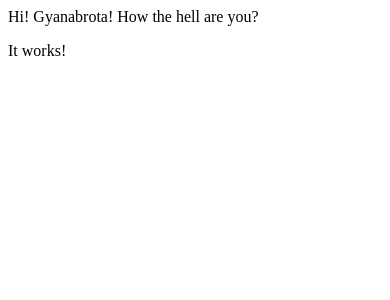
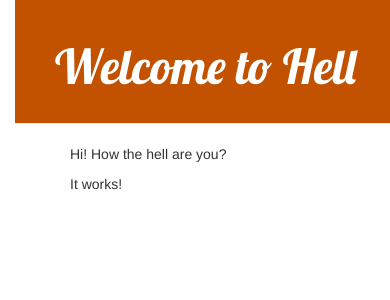
Before and after one commit to KOUSIKROY101/my-first-blog, a Django app: page / in a window 390 px wide. Shown: the top 300 px of the page. Run offline with Django 3.2, Linux system fonts and the light colour scheme; data that the repository does not hold is empty; some libraries are stand-ins or nearby versions.

Commit message:
added view and template for detailed blog post and added css for decoration

```diff
--- /dev/null
+++ b/blog/static/css/blog.css
@@ -0,0 +1,55 @@
+h1 a,h2 a{
+	color: #C25100;
+	font-family: 'Lobster';
+
+}
+body{
+	padding-left: 15px;
+
+}
+.page-header {
+    background-color: #C25100;
+    margin-top: 0;
+    padding: 20px 20px 20px 40px;
+}
+
+.page-header h1, .page-header h1 a, .page-header h1 a:visited, .page-header h1 a:active {
+    color: #ffffff;
+    font-size: 36pt;
+    text-decoration: none;
+}
+
+.content {
+    margin-left: 40px;
+}
+
+h1, h2, h3, h4 {
+    font-family: 'Lobster', cursive;
+}
+
+.date {
+    color: #828282;
+}
+
+.save {
+    float: right;
+}
+
+.post-form textarea, .post-form input {
+    width: 100%;
+}
+
+.top-menu, .top-menu:hover, .top-menu:visited {
+    color: #ffffff;
+    float: right;
+    font-size: 26pt;
+    margin-right: 20px;
+}
+
+.post {
+    margin-bottom: 70px;
+}
+
+.post h2 a, .post h2 a:visited {
+    color: #000000;
+}
--- /dev/null
+++ b/blog/templates/blog/base.html
@@ -0,0 +1,35 @@
+{% load static %}
+<html>
+
+<head>
+<title>The1AboveAll's Blog</title>
+<link rel="stylesheet" href="//maxcdn.bootstrapcdn.com/bootstrap/3.2.0/css/bootstrap.min.css">
+<link rel="stylesheet" href="//maxcdn.bootstrapcdn.com/bootstrap/3.2.0/css/bootstrap-theme.min.css">
+
+<link rel="stylesheet" href="{% static 'css/blog.css' %}">
+<link href="//fonts.googleapis.com/css?family=Lobster&subset=latin,latin-ext" rel="stylesheet" type="text/css">
+
+</head>
+
+<body>
+<div class='page-header'>
+<h1><a href="/">Welcome to Hell</a></h1>
+</div>
+
+
+<div class="content container">
+    <div class="row">
+        <div class="col-md-8">
+		<p> Hi! How the hell are you? </p>
+
+		<p>It works!</p>
+            {% block content %}
+
+            {% endblock %}
+        </div>
+    </div>
+</div>
+
+
+</body>
+</html>
--- a/blog/templates/blog/post_list.html
+++ b/blog/templates/blog/post_list.html
@@ -1,23 +1,13 @@
-<html>
+{% extends 'blog/base.html' %}
 
-<head>
-<title>The1AboveAll's Blog</title>
-</head>
-
-<body>
-
-<p> Hi! Gyanabrota! How the hell are you? </p>
-
-<p>It works!</p>
-<div>
-{% for post in posts %}
-    <div>
-        <p>published: {{ post.published_date }}</p>
-        <h2><a href="">{{ post.title }}</a></h2>
-        <p>{{ post.text|linebreaksbr }}</p>
-    </div>
-{% endfor %}
-</div>
-
-</body>
-</html>
+{% block content %}
+	{% for post in posts %}
+		<div class="post">
+			<div class="date">
+				<p>published: {{ post.published_date }}</p>
+			</div>
+				<h2><a href="{% url 'post_detail' pk=post.pk %}">{{ post.title }}</a></h2>
+				<p>{{ post.text|linebreaksbr }}</p>
+			</div>
+	{% endfor %}
+{% endblock %}
--- a/blog/urls.py
+++ b/blog/urls.py
@@ -3,4 +3,5 @@ from . import views
 
 urlpatterns = [
 	path('', views.post_list, name='post_list'),
+	path('post/<int:pk>/',  views.post_detail , name='post_detail'),
 ]
--- a/blog/views.py
+++ b/blog/views.py
@@ -1,8 +1,11 @@
 from .models import Post
-from django.shortcuts import render
+from django.shortcuts import render,get_object_or_404
 from django.utils import timezone
 
 # Create your views here.
 def post_list(request):
 	posts= Post.objects.filter(published_date__lte=timezone.now()).order_by('published_date')
 	return render(request,'blog/post_list.html',{'posts':posts})
+def post_detail(request, pk):
+	post=get_object_or_404(Post,pk=pk)
+	return render(request, 'blog/post_detail.html',{'post':post})
```
Also changed, not shown: blog/templates/blog/post_detail.html (added, +13 -0 lines).
